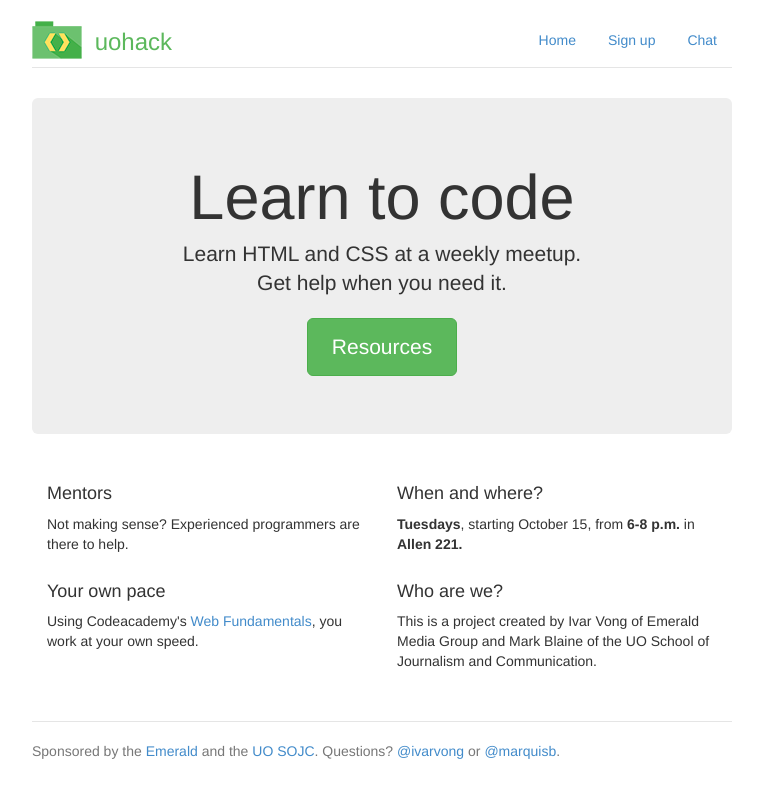
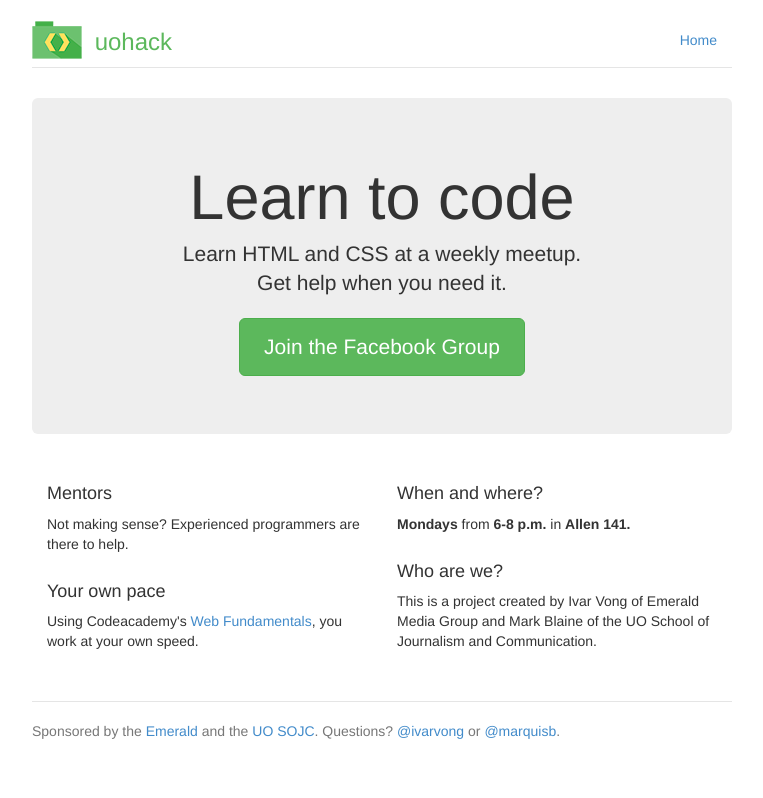
Before and after one commit to uohack/uohack.github.io, a Jekyll site: the page built from index.html, in a window 1280 px wide. Shown: the top 798 px of the page, without its empty margins (258-1021 px from the left). Built offline with Jekyll 4.4.1, drawn with Linux system fonts in a browser that asks for light colours.

Commit message:
add fb link

```diff
--- a/_layouts/default.html
+++ b/_layouts/default.html
@@ -17,8 +17,6 @@
       <div class="header">
         <ul class="nav nav-pills pull-right">
           <li><a href="/">Home</a></li>
-          <li><a href="https://dailyemerald.us2.list-manage.com/subscribe?u=bc301242e4224997e2e590f38&id=6587765d11">Sign up</a></li>
-          <li><a href="http://chat.uohack.com">Chat</a>
         </ul>
 
           <h3 class="text-muted"><a href="/">
--- a/index.html
+++ b/index.html
@@ -6,7 +6,7 @@ title: uohack
 <div class="jumbotron">
     <h1>Learn to code</h1>
     <p class="lead">Learn HTML and CSS at a weekly meetup.<br>Get help when you need it.</p>
-    <p><a class="btn btn-lg btn-success" href="/resources">Resources</a></p>
+    <p><a class="btn btn-lg btn-success" href="https://www.facebook.com/groups/576874269016205/">Join the Facebook Group</a></p>
   </div>
 
   <div class="row marketing">
@@ -20,7 +20,7 @@ title: uohack
 
     <div class="col-lg-6">
       <h4>When and where?</h4>
-      <p><b>Tuesdays</b>, starting October 15, from <b>6-8 p.m.</b> in <b>Allen 221.</b></p>
+      <p><b>Mondays</b> from <b>6-8 p.m.</b> in <b>Allen 141.</b></p>
 
       <h4>Who are we?</h4>
       <p>This is a project created by Ivar Vong of Emerald Media Group and Mark Blaine of the UO School of Journalism and Communication.</p>
```
